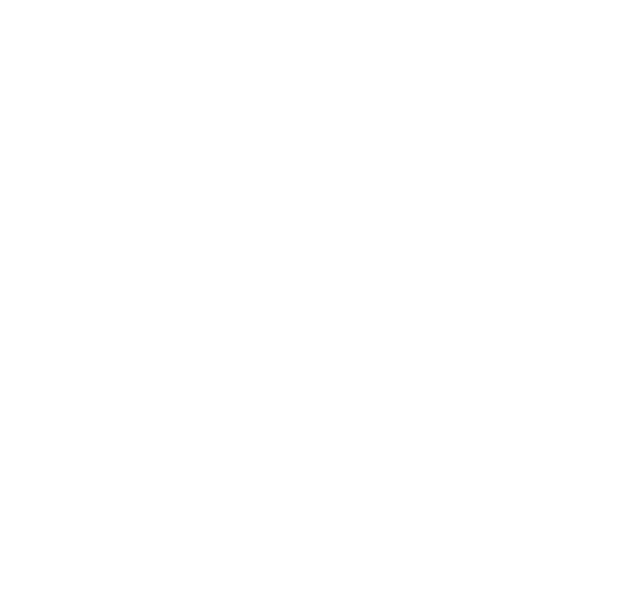
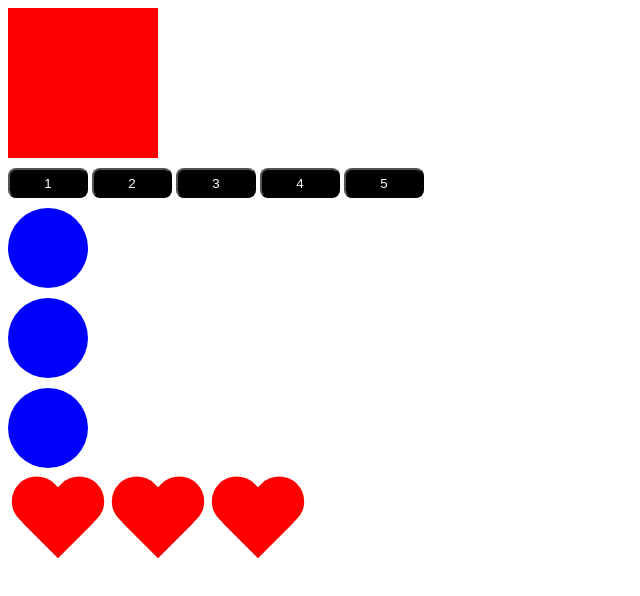
Before and after one commit to photon299/firstModuleCodeRep, a plain HTML site: page index.html in a window 1280 px wide. Shown: the whole page, without its empty margins (0-640 px from the left). Drawn offline with Linux system fonts and the light colour scheme.

Commit message:
04.12 evening

```diff
--- a/index.html
+++ b/index.html
@@ -5,14 +5,26 @@
     <meta http-equiv="X-UA-Compatible" content="IE=edge">
     <meta name="viewport" content="width=device-width, initial-scale=1.0">
     <title>Document</title>
+    <link rel="stylesheet" href="style.css">
 </head>
 <body>
 
-    <!-- <p>Hello world!</p>
+    <div class="box" id="box"></div>
+    <button>1</button>
+    <button>2</button>
+    <button>3</button>
+    <button>4</button>
+    <button>5</button>
 
-    <h2>Hello!</h2>
+    <div class="circle"></div>
+    <div class="circle"></div>
+    <div class="circle"></div>
 
-    <h3>General Kenobi!</h3> -->
+    <div class="wrapper">
+        <div class="heart"></div>
+        <div class="heart"></div>
+        <div class="heart"></div>
+    </div>
 
     <script src="script.js"></script>
 </body>
--- a/script.js
+++ b/script.js
@@ -932,3 +932,134 @@
 // if (switcher) {
 //     console.log("Working...");
 // }
+
+
+//? 40. Замыкание и лексическое окружение
+// let number = 5; debugger;
+// const logNumber = () => {
+//     let number = 4; debugger;
+//     console.log(number);
+// };
+// number = 6;
+
+// logNumber(); debugger;
+
+// const createCounter = () => {
+//     let counter = 0;
+//     const myFunction = function() {
+//         counter += 1;
+//         return counter;
+//     };
+//     return myFunction;
+// };
+
+// const increment = createCounter();
+// const c1 = increment();
+// const c2 = increment();
+// const c3 = increment();
+
+
+// console.log(c1, c2, c3);
+
+
+//? 41. Задачи с собеседований на понимание основ
+// let x = 5;
+// console.log(x++);
+
+// console.log([] + false - null + true);
+
+// let y = 1;
+// let x = y = 2;
+// console.log(x);
+
+// console.log(typeof([] + 1 + 2));
+
+// console.log("1"[0]);
+
+// console.log(2 && 1 && null && 0 && undefined);
+
+// console.log((4 && 2));
+// console.log(!!(4 && 2));
+
+// console.log(null || 2 && 3 || 4);
+
+// let a = [1, 2, 3],
+//     b = [1, 2, 3];
+// console.log(a == b);
+
+// console.log(+"Infinity");
+
+// console.log("яжик" > "Ублоко");
+
+// console.log(0 || "" || 2 || undefined || true || false);
+
+
+//? Задания на поиск ошибок в коде
+// const restorantData = {
+//     menu: [
+//         {
+//             name: 'Salad Caesar',
+//             price: '14$'
+//         },
+//         {
+//             name: 'Pizza Diavola',
+//             price: '9$'
+//         },
+//         {
+//             name: 'Beefsteak',
+//             price: '17$'
+//         },
+//         {
+//             name: 'Napoleon',
+//             price: '7$'
+//         }
+//     ],
+//     waitors: [
+//         {name: 'Alice', age: 22}, {name: 'John', age: 24}
+//     ],
+//     averageLunchPrice: '20$',
+//     openNow: false
+// };
+
+// function isOpen(prop) {
+//     let answer = '';
+//     answer = prop ? 'Открыто' : 'Закрыто';
+//     return answer;
+// }
+// console.log(isOpen(restorantData.openNow));
+
+// function isAverageLunchPriceTrue(fDish, sDish, average) {
+//     console.log(+fDish.price.slice(0, -1) + (+sDish.price.slice(0, -1)));
+//     if (+fDish.price.slice(0, -1) + (+sDish.price.slice(0, -1)) < average.slice(0, -1)) {
+//         return 'Цена ниже средней';
+//     } else {
+//         return 'Цена выше средней';
+//     }
+// }
+// console.log(isAverageLunchPriceTrue(restorantData.menu[1], restorantData.menu[3], restorantData.averageLunchPrice));
+
+// function transferWaitors(data) {
+//     const copy = Object.assign({}, data);
+
+//     copy.waitors[2] = {name: 'Mike', age: 32};
+//     return copy;
+// }
+
+// transferWaitors(restorantData);
+
+
+//? 42. Получение элементов со страницы
+const box = document.getElementById("box");
+console.log(box);
+
+const buttons = document.getElementsByTagName("button");
+console.log(buttons[0]);
+
+const circles = document.getElementsByClassName("circle");
+console.log(circles);
+
+const hearts = document.querySelectorAll(".heart");
+hearts.forEach(item => console.log(item));
+
+const oneHeart = document.querySelector(".heart");
+console.log(oneHeart);
--- a/style.css
+++ b/style.css
@@ -0,0 +1,46 @@
+.box {
+    width: 150px;
+    height: 150px;
+    background-color: red;
+}
+button {
+    margin-top: 10px;
+    width: 80px;
+    height: 30px;
+    color: white;
+    border-radius: 8px;
+    background-color: black;
+}
+.circle {
+    margin-top: 10px;
+    height: 80px;
+    width: 80px;
+    background-color: blue;
+    border-radius: 1000%;
+}
+.wrapper {
+    display: flex;
+}
+.heart {
+    margin-top: 10px;
+    position: relative;
+    width: 100px;
+    height: 90px;
+}
+.heart:before, .heart:after {
+    position: absolute;
+    content: "";
+    left: 50px;
+    top: 0;
+    width: 50px;
+    height: 80px;
+    background: red;
+    border-radius: 50px 50px 0 0;
+    transform: rotate(-45deg);
+    transform-origin: 0 100%;
+}
+.heart:after {
+    left: 0;
+    transform: rotate(45deg);
+    transform-origin :100% 100%;
+}
```
